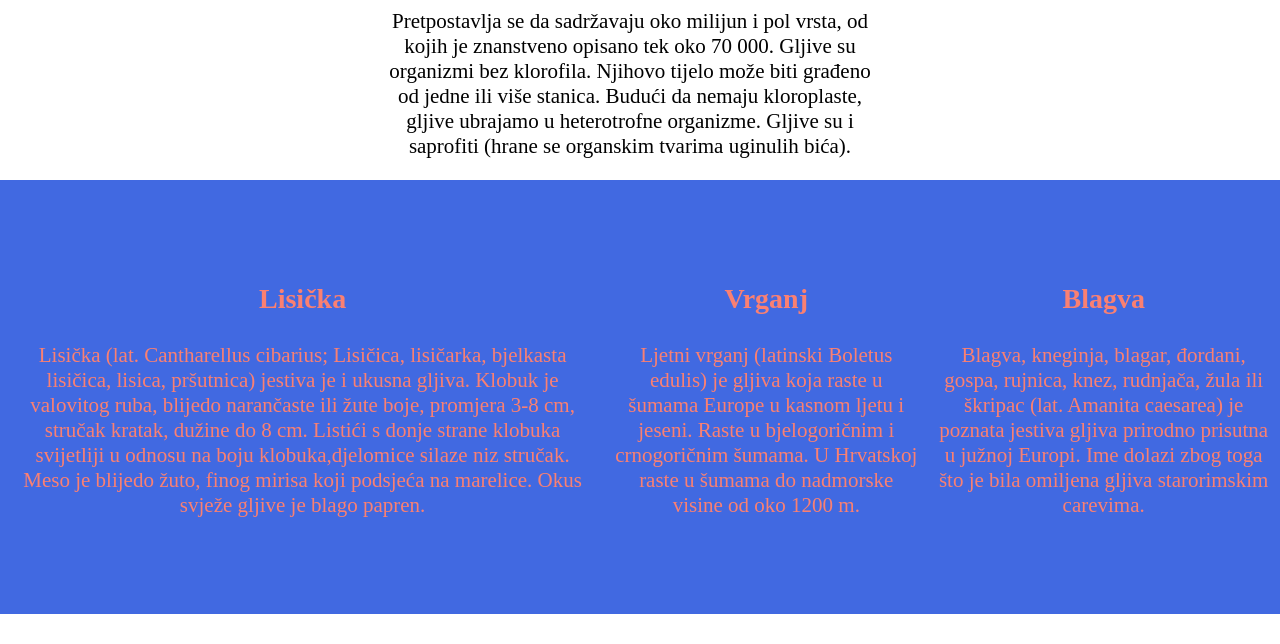
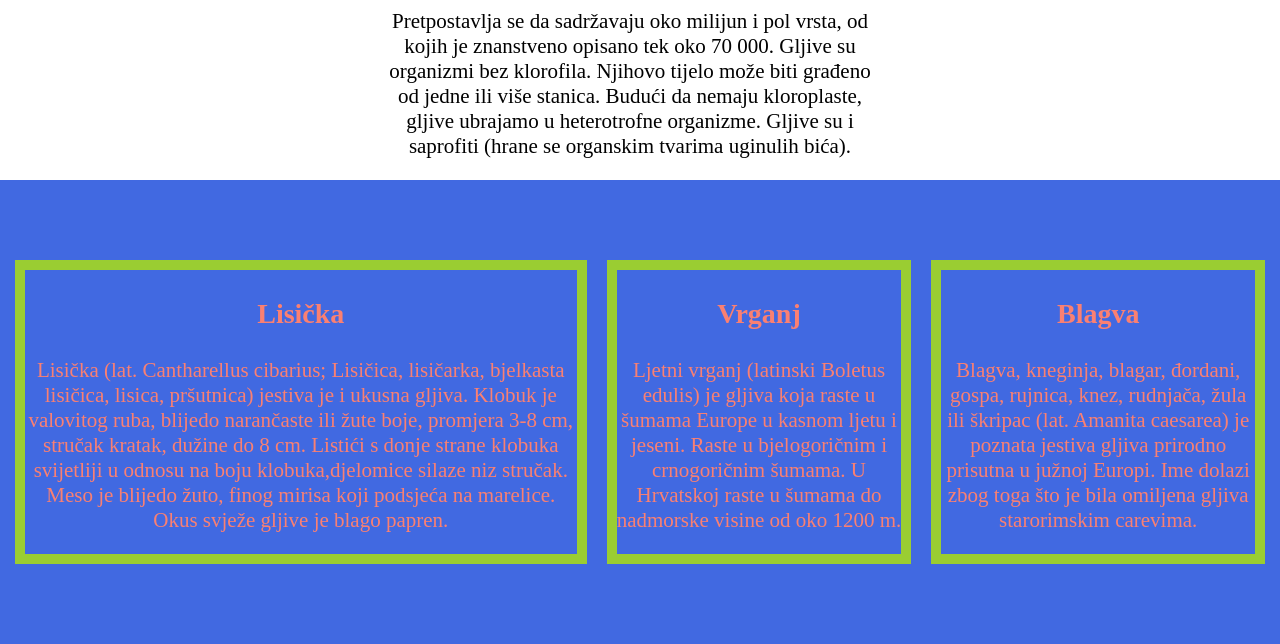
Before and after one commit to miromrvos/miromrvos.github.io, a plain HTML site: page layout from scratch.html in a window 1280 px wide. Shown: the part 295-939 px from the top of the page. Before the commit the page ends 909 px from the top, so only its background shows below. Drawn offline with Linux system fonts and the light colour scheme.

Commit message:
Ispravak style.css

```diff
--- a/style.css
+++ b/style.css
@@ -34,12 +34,17 @@ header {
     color:salmon;
     padding: 75px 0;
     text-align: center;
+
 }
 
 .columns {
     display: flex;
+
+    padding: 5px;
+
 }
 
 .column {
     margin: 0 10px;
+    border: 10px solid yellowgreen;
 }
```
